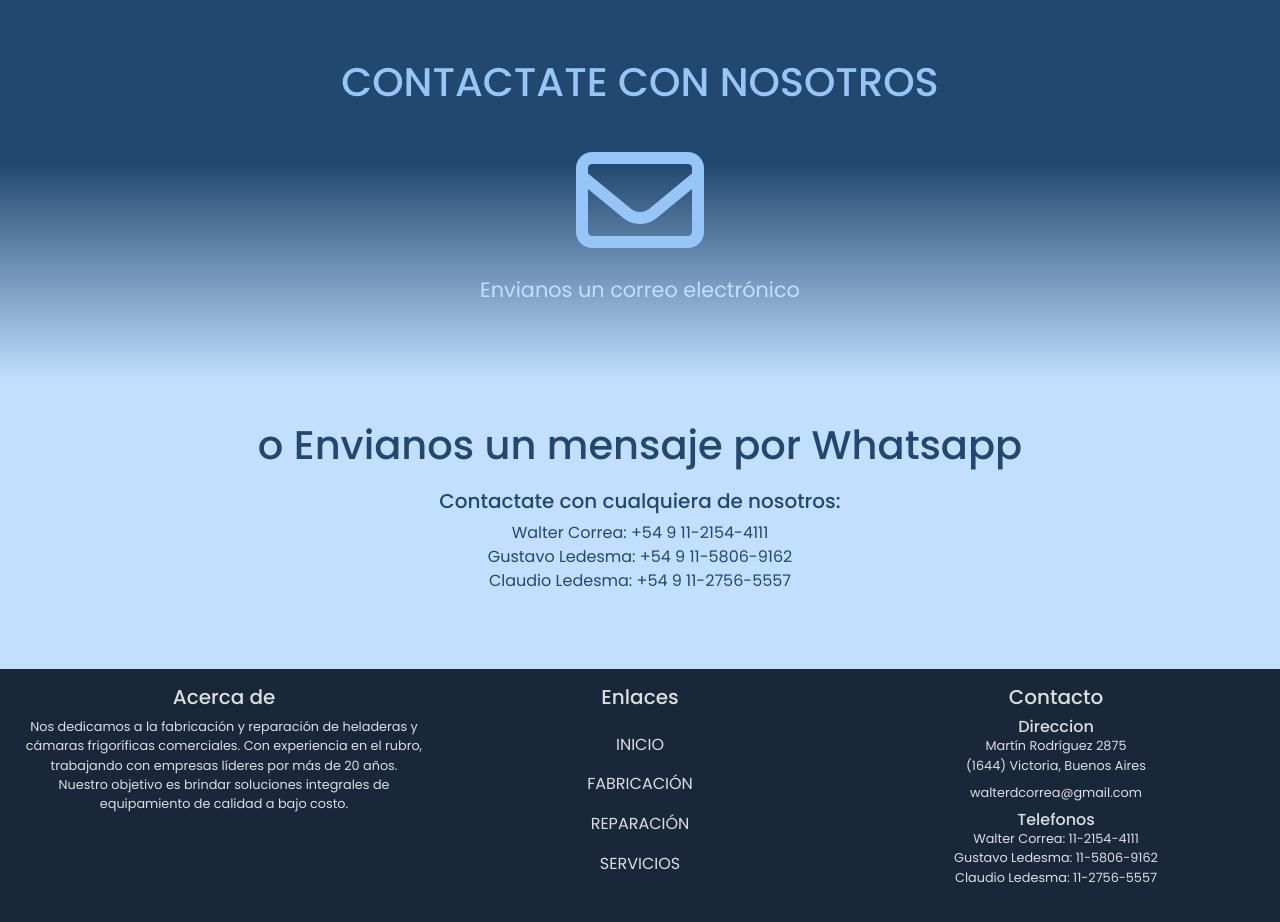
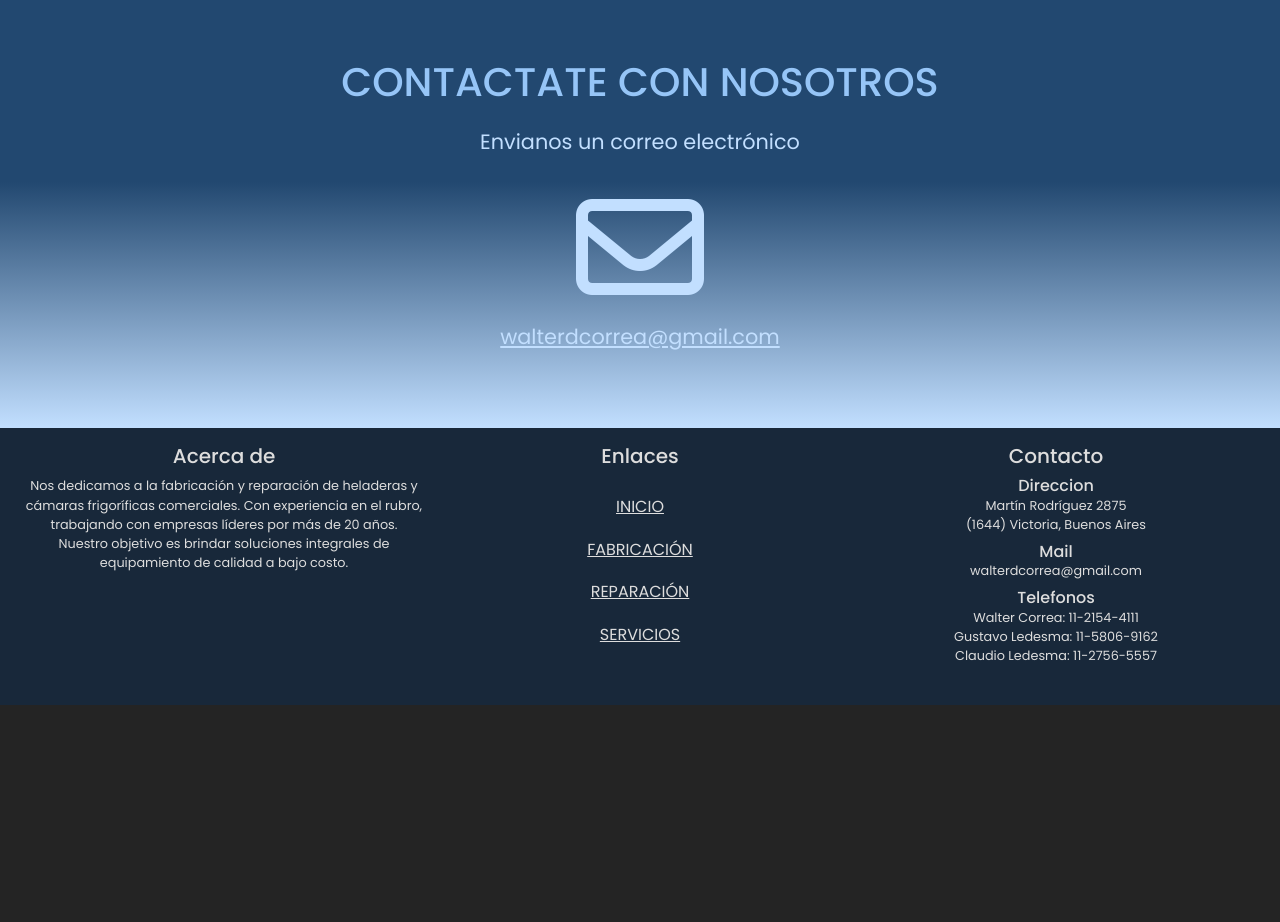
Before and after one commit to CatalinaCorrea-png/CLL-web, a React (Vite) app in the folder client/: page / in a window 1280 px wide. Shown: the part 1620-2542 px from the top of the page. After the commit the page ends 2325 px from the top, so only its background shows below. Built offline with nearby package versions, Linux system fonts and the light colour scheme; a web font is replaced by a local one.

Commit message:
arreglos en footer y contacto

```diff
--- a/client/src/components/Footer.jsx
+++ b/client/src/components/Footer.jsx
@@ -25,6 +25,7 @@ const Footer = () => {
           <h5>Contacto</h5>
           <h6 className='mb-0'>Direccion</h6>
           <p className='mb-2'>Martín Rodríguez 2875 <br></br>(1644) Victoria, Buenos Aires</p>
+          <h6 className='mb-0'>Mail</h6>
           <p className='mb-2'>walterdcorrea@gmail.com</p>
           <h6 className='mb-0'>Telefonos</h6>
           <ul className='lista-telefonos container-fluid'>
--- a/client/src/components/SecForm.jsx
+++ b/client/src/components/SecForm.jsx
@@ -20,6 +20,7 @@ const SecForm = () => {
           <h1 className='titulo-claro'>CONTACTATE CON NOSOTROS</h1>
           <div className='columnas-2'>
             <div className='container-icon'>
+              <p className='texto-form'>Envianos un correo electrónico</p>
               <a
                 href={`https://mail.google.com/mail/?view=cm&fs=1&to=${to}&su=${subject}&body=${body}`}
                 target="_blank"
@@ -27,13 +28,13 @@ const SecForm = () => {
                 className='link-gmail'
               >
                 <i className="fa-regular fa-envelope"></i>
+                <p className='texto-form'>walterdcorrea@gmail.com</p>
                 {/* <img src="/gmail-icon.png" alt="Email" /> */}
               </a>
               {/* <a className='link-wpp'
               href={`mailto:walterdcorrea@gmail.com?subject=${subject}&body=${body}`}
               >
               </a> */}
-              <p className='texto-form'>Envianos un correo electrónico</p>
             </div>
 
             {/* <div className="form-contact" data-aos="fade-right" data-aos-delay="40">
--- a/client/src/css/footer.css
+++ b/client/src/css/footer.css
@@ -11,6 +11,7 @@
   }
   .nav-link {
     padding: 0 5px !important;
+    text-decoration: underline;
   }
 }
 
--- a/client/src/css/home.css
+++ b/client/src/css/home.css
@@ -142,7 +142,7 @@
   }
 
   .link-gmail {
-    color: var(--jordy-blue);
+    color: var(--uranian-blue);
     transition: .3s ease-in-out;
 
     &:hover {
--- a/client/src/pages/Home.jsx
+++ b/client/src/pages/Home.jsx
@@ -16,7 +16,7 @@ const Home = () => {
       <SecAbout />
       <SecTrabajos />
       <SecForm />
-      <SecContacto />
+      {/* <SecContacto /> */}
     </>
   )
 }
```
